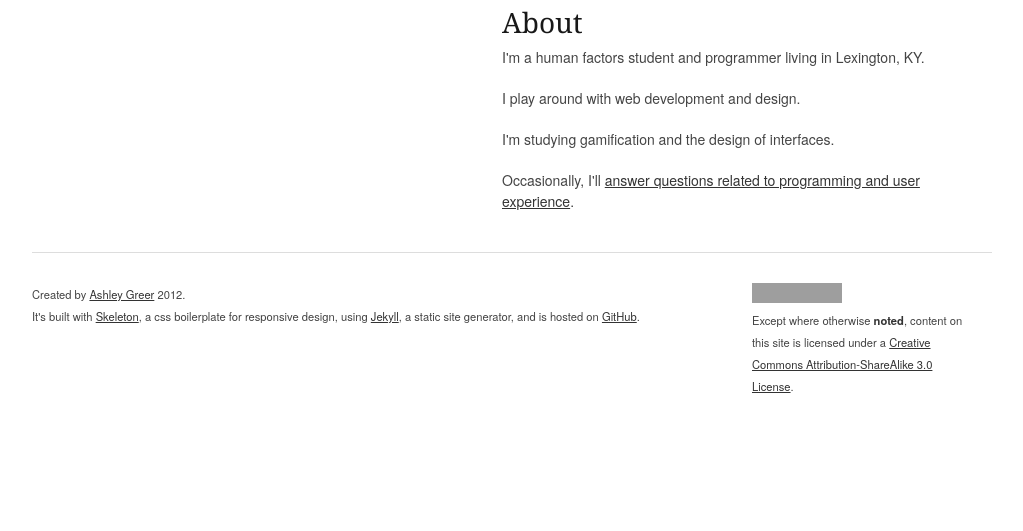
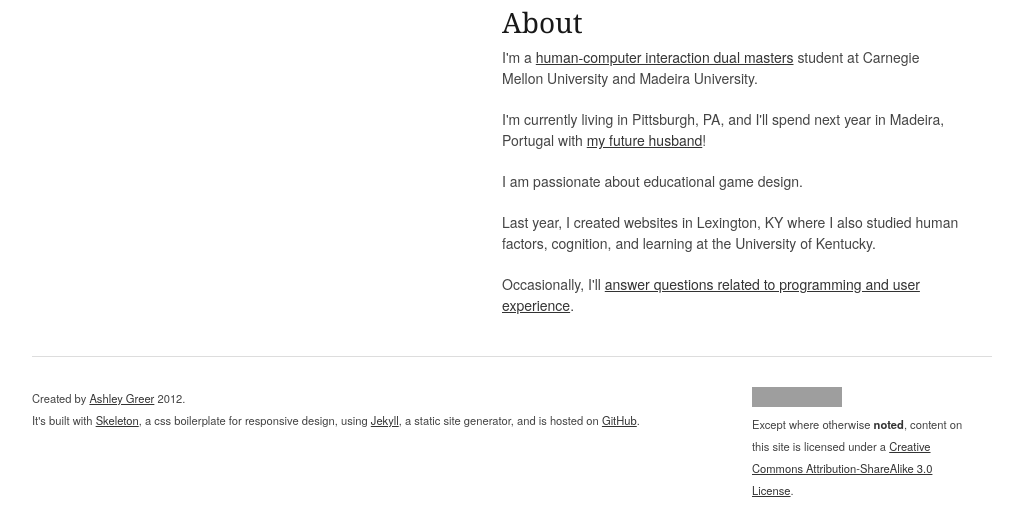
Before and after one commit to ashleybot/ashleybot.github.com, a Jekyll site: the page built from index.html, in a window 1280 px wide. Shown: the part 581-1112 px from the top of the page, without its empty margins (128-1151 px from the left). Built offline with Jekyll 4.4.1, drawn with Linux system fonts in a browser that asks for light colours; nearby versions of some CDN libraries; before the commit the page ends 1008 px from its top, so only the background shows below that; grey boxes are pictures that could not be loaded.

Commit message:
Updated About text.

```diff
--- a/index.html
+++ b/index.html
@@ -20,13 +20,16 @@ keywords: ashley,greer,ashleygreer,lexington,kentucky,ky
 
 	<h3>About</h3>
 	<p>
-		I'm a human factors student and programmer living in Lexington, KY.
+		I'm a <a href="http://www.hcii.cmu.edu/madeira-program">human-computer interaction dual masters</a> student at Carnegie Mellon University and Madeira University.
 	</p>
 	<p>
-		I play around with web development and design.
+	 I'm currently living in Pittsburgh, PA, and I'll spend next year in Madeira, Portugal with <a href="http://joshuaandashley.us">my future husband</a>!
 	</p>
 	<p>
-		I'm studying gamification and the design of interfaces.
+		I am passionate about educational game design.
+	</p>
+	<p>
+		Last year, I created websites in Lexington, KY where I also studied human factors, cognition, and learning at the University of Kentucky.
 	</p>
 	<p>
 	  Occasionally, I'll <a href="http://stackexchange.com/users/86814/ashley?tab=accounts">answer questions related to programming and user experience</a>.
```
